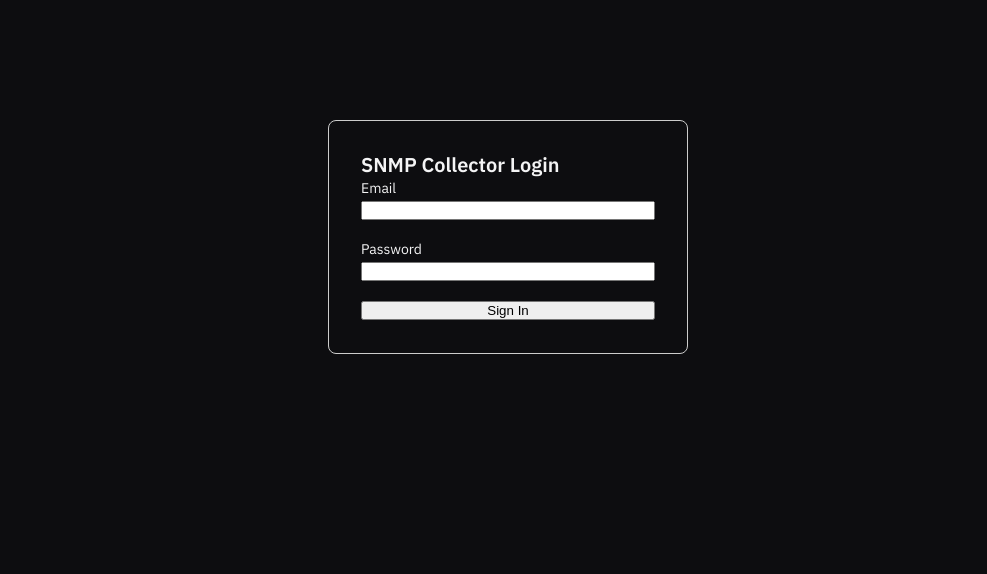
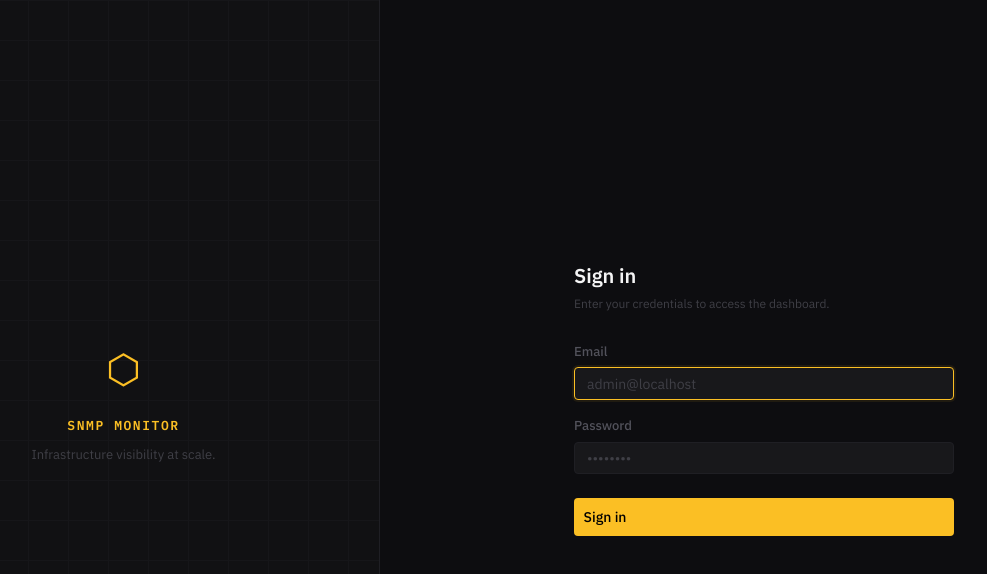
Before and after one commit to EmmanuelPoe/snmp-collector, a React (Create React App) app in the folder frontend/: page /login in a window 1280 px wide. Shown: the top 574 px of the page, without its empty margins (132-1119 px from the left). Built offline with nearby package versions, Linux system fonts and the light colour scheme; no server answers.

Commit message:
feat(frontend): redesign login page with two-panel layout

```diff
--- a/frontend/src/pages/LoginPage.js
+++ b/frontend/src/pages/LoginPage.js
@@ -6,12 +6,14 @@ export default function LoginPage() {
   const [email, setEmail] = useState('');
   const [password, setPassword] = useState('');
   const [error, setError] = useState('');
+  const [loading, setLoading] = useState(false);
   const { login } = useAuth();
   const navigate = useNavigate();
 
   async function handleSubmit(e) {
     e.preventDefault();
     setError('');
+    setLoading(true);
     const apiBase = process.env.REACT_APP_API_URL || 'http://localhost:8000';
     const body = new URLSearchParams({ username: email, password });
     try {
@@ -21,7 +23,7 @@ export default function LoginPage() {
         body: body.toString(),
       });
       if (!resp.ok) {
-        setError('Invalid email or password');
+        setError('Invalid email or password.');
         return;
       }
       const data = await resp.json();
@@ -29,26 +31,66 @@ export default function LoginPage() {
       navigate('/');
     } catch {
       setError('Network error — is the backend running?');
+    } finally {
+      setLoading(false);
     }
   }
 
   return (
-    <div style={{ maxWidth: 360, margin: '120px auto', padding: '2rem', border: '1px solid #ccc', borderRadius: 8 }}>
-      <h2>SNMP Collector Login</h2>
-      {error && <p style={{ color: 'red' }}>{error}</p>}
-      <form onSubmit={handleSubmit}>
-        <div style={{ marginBottom: '1rem' }}>
-          <label>Email<br />
-            <input type="email" value={email} onChange={e => setEmail(e.target.value)} required style={{ width: '100%' }} />
-          </label>
+    <div className="login-shell">
+      <div className="login-brand-panel">
+        <div className="login-brand-content">
+          <div className="login-brand-icon">⬡</div>
+          <div className="login-brand-name">SNMP Monitor</div>
+          <div className="login-brand-tagline">Infrastructure visibility at scale.</div>
         </div>
-        <div style={{ marginBottom: '1rem' }}>
-          <label>Password<br />
-            <input type="password" value={password} onChange={e => setPassword(e.target.value)} required style={{ width: '100%' }} />
-          </label>
+      </div>
+
+      <div className="login-form-panel">
+        <div className="login-form-card">
+          <h2>Sign in</h2>
+          <p className="login-form-subtext">Enter your credentials to access the dashboard.</p>
+
+          {error && <div className="alert alert-danger">{error}</div>}
+
+          <form onSubmit={handleSubmit}>
+            <div className="login-field">
+              <label className="form-label">Email</label>
+              <input
+                className="input"
+                type="email"
+                value={email}
+                onChange={e => setEmail(e.target.value)}
+                required
+                placeholder="admin@localhost"
+                autoComplete="email"
+                autoFocus
+              />
+            </div>
+
+            <div className="login-field">
+              <label className="form-label">Password</label>
+              <input
+                className="input"
+                type="password"
+                value={password}
+                onChange={e => setPassword(e.target.value)}
+                required
+                placeholder="••••••••"
+                autoComplete="current-password"
+              />
+            </div>
+
+            <button
+              type="submit"
+              className="btn btn-primary login-submit"
+              disabled={loading}
+            >
+              {loading ? 'Signing in...' : 'Sign in'}
+            </button>
+          </form>
         </div>
-        <button type="submit" style={{ width: '100%' }}>Sign In</button>
-      </form>
+      </div>
     </div>
   );
 }
```
